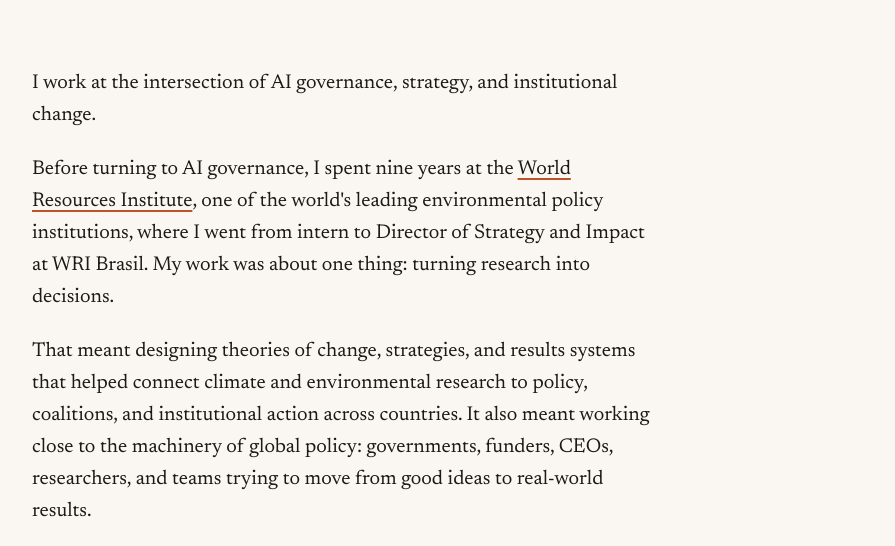
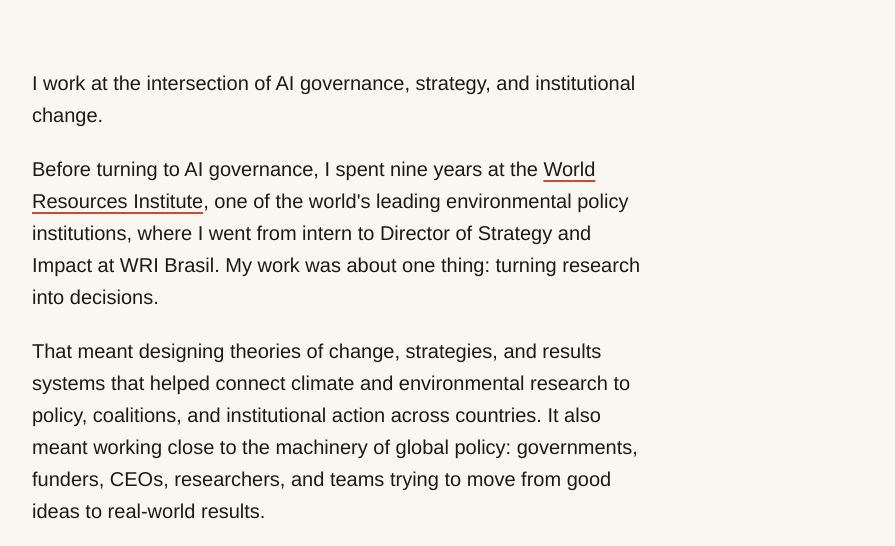
Before and after one commit to earpini/earpini.github.io, a plain HTML site: page about.html in a window 1280 px wide. Shown: the part 222-768 px from the top of the page, without its empty margins (192-1087 px from the left). Drawn offline with Linux system fonts and the light colour scheme.

Commit message:
font fix

```diff
--- a/about.html
+++ b/about.html
@@ -7,7 +7,7 @@
 <meta name="description" content="About Ettore de Lacerda Arpini — from climate policy at WRI to AI governance.">
 <link rel="preconnect" href="https://fonts.googleapis.com">
 <link rel="preconnect" href="https://fonts.gstatic.com" crossorigin>
-<link href="https://fonts.googleapis.com/css2?family=Newsreader:ital,opsz,wght@0,6..72,400;0,6..72,500;1,6..72,400&family=Inter:wght@400;500&display=swap" rel="stylesheet">
+<link href="https://fonts.googleapis.com/css2?family=Inter:wght@400;500&display=swap" rel="stylesheet">
 <link rel="stylesheet" href="style.css">
 </head>
 <body>
--- a/style.css
+++ b/style.css
@@ -12,7 +12,7 @@ html { scroll-behavior: smooth; }
 body {
   background: var(--bg);
   color: var(--ink);
-  font-family: "Newsreader", Georgia, serif;
+  font-family: "Helvetica Neue", Helvetica, Arial, sans-serif;
   font-size: 18px;
   line-height: 1.6;
   -webkit-font-smoothing: antialiased;
```
Also changed, not shown: index.html (+1 -1 lines), writing.html (+1 -1 lines).
